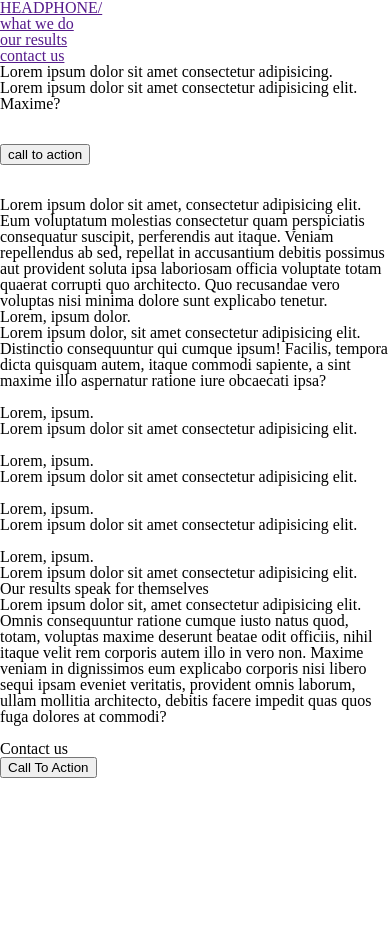
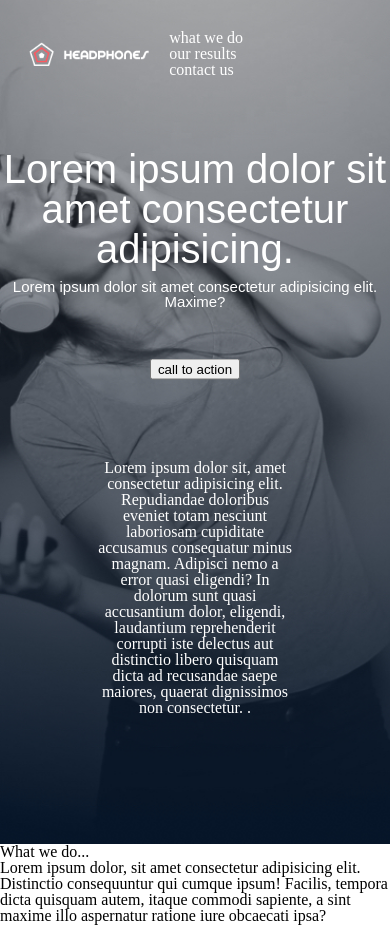
Before and after one commit to nvimah/alx_html_css, a plain HTML site: page headphones/0-index.html in a window 390 px wide. Shown: the top 927 px of the page. Before the commit the page ends 844 px from the top, so only its background shows below. Drawn offline with Linux system fonts and the light colour scheme.

Commit message:
headphones homepage html

```diff
--- a/headphones/0-index.html
+++ b/headphones/0-index.html
@@ -7,32 +7,43 @@
     <title>Document</title>
 </head>
 <body>
+     <!--home page-->
+    <section class="home">
+        <!--header-->
         <header>
-        <a href=""><img src="" alt="">HEADPHONE/</a>
+            <div class="navbar">
+             <img src="images/logo_headphones.png" alt="company logo" class="logo">
              <nav>
                  <ul>
-                <li><a href="">what we do</a></li>
-                <li><a href="">our results</a></li>
-                <li><a href="">contact us</a></li>
+                     <li>
+                         <a href="#whatwedo">what we do</a>
+                     </li>
+                     <li>
+                         <a href="#ourresults">our results</a>
+                     </li>
+                     <li>
+                         <a href="#contactus">contact us</a>
+                     </li>
                  </ul>
              </nav>
+          </div>
          </header>
-    <main>
-        <section>
+    <!--main-->
+    <main class="homepagecontent">
             <h2>Lorem ipsum dolor sit amet consectetur adipisicing.</h2>
-            <p>Lorem ipsum dolor sit amet consectetur adipisicing elit. Maxime?</p>
-            <br>
-            <br>
+            <p class="para1">Lorem ipsum dolor sit amet consectetur adipisicing elit. Maxime?</p>
             <div>
             <button>call to action</button>
             </div>
-            <br>
-            <br>
-            <p>Lorem ipsum dolor sit amet, consectetur adipisicing elit. Eum voluptatum molestias consectetur quam perspiciatis consequatur suscipit, perferendis aut itaque. Veniam repellendus ab sed, repellat in accusantium debitis possimus aut provident soluta ipsa laboriosam officia voluptate totam quaerat corrupti quo architecto. Quo recusandae vero voluptas nisi minima dolore sunt explicabo tenetur.</p>
+            <div class="para2">
+                <p >Lorem ipsum dolor sit, amet consectetur adipisicing elit. Repudiandae doloribus eveniet totam nesciunt laboriosam cupiditate accusamus consequatur minus magnam. Adipisci nemo a error quasi eligendi? In dolorum sunt quasi accusantium dolor, eligendi, laudantium reprehenderit corrupti iste delectus aut distinctio libero quisquam dicta ad recusandae saepe maiores, quaerat dignissimos non consectetur. .</p>
+            </div>
+
         </section>
-        <section>
+        <!--what we do-->
+        <section class="whatwedo" id="whatwedo">
             <div>
-                <h3>Lorem, ipsum dolor.</h3>
+                <h3>What we do...</h3>
                 <p>Lorem ipsum dolor, sit amet consectetur adipisicing elit. Distinctio consequuntur qui cumque ipsum! Facilis, tempora dicta quisquam autem, itaque commodi sapiente, a sint maxime illo aspernatur ratione iure obcaecati ipsa?</p>
             </div>
             <div>
@@ -58,7 +69,8 @@
                 </div>
             </div>
         </section>
-        <section>
+        <!--our results-->
+        <section class="ourresults" id="ourresults">
             <h3>Our results speak for themselves</h3>
             <p>Lorem ipsum dolor sit, amet consectetur adipisicing elit. Omnis consequuntur ratione cumque iusto natus quod, totam, voluptas maxime deserunt beatae odit officiis, nihil itaque velit rem corporis autem illo in vero non. Maxime veniam in dignissimos eum explicabo corporis nisi libero sequi ipsam eveniet veritatis, provident omnis laborum, ullam mollitia architecto, debitis facere impedit quas quos fuga dolores at commodi?</p>
             <div>
@@ -68,7 +80,8 @@
                 <img src="" alt="">
             </div>
         </section>
-        <section>
+        <!--contact us-->
+        <section class="contactus" id="contactus">
             <div>
                 <h4>Contact us</h4>
                 <div>
@@ -77,6 +90,7 @@
             </div>
         </section>
     </main>
+    <!--footer-->
     <footer>
         <a href=""><img src="" alt=""></a>
 
```
Lines whose indentation alone changed are shown as unchanged.
